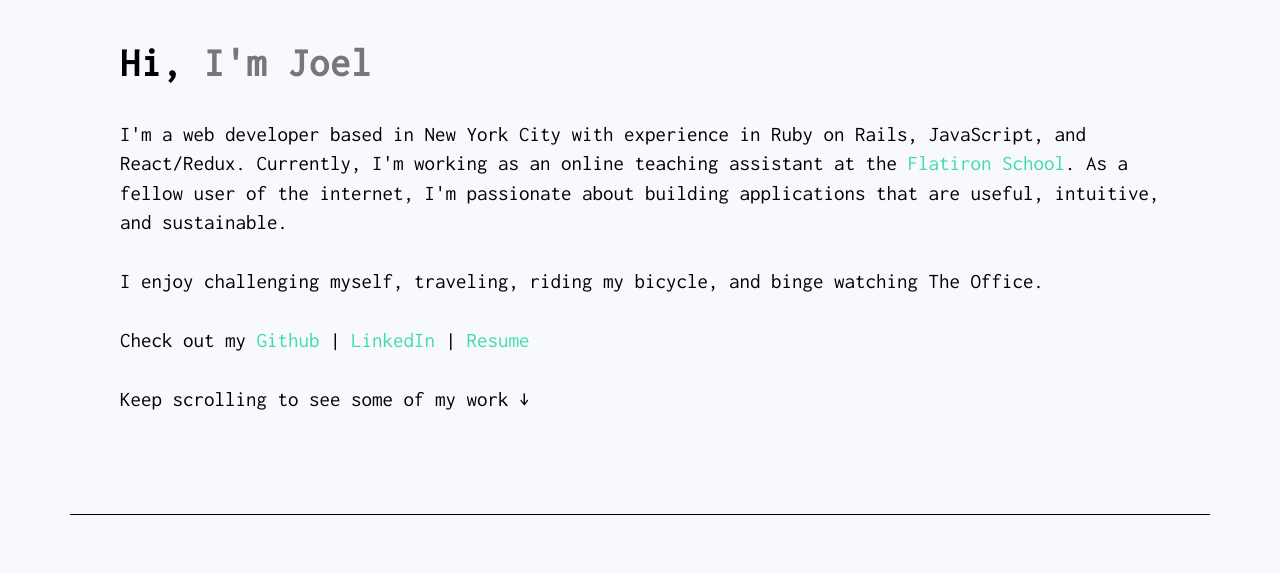
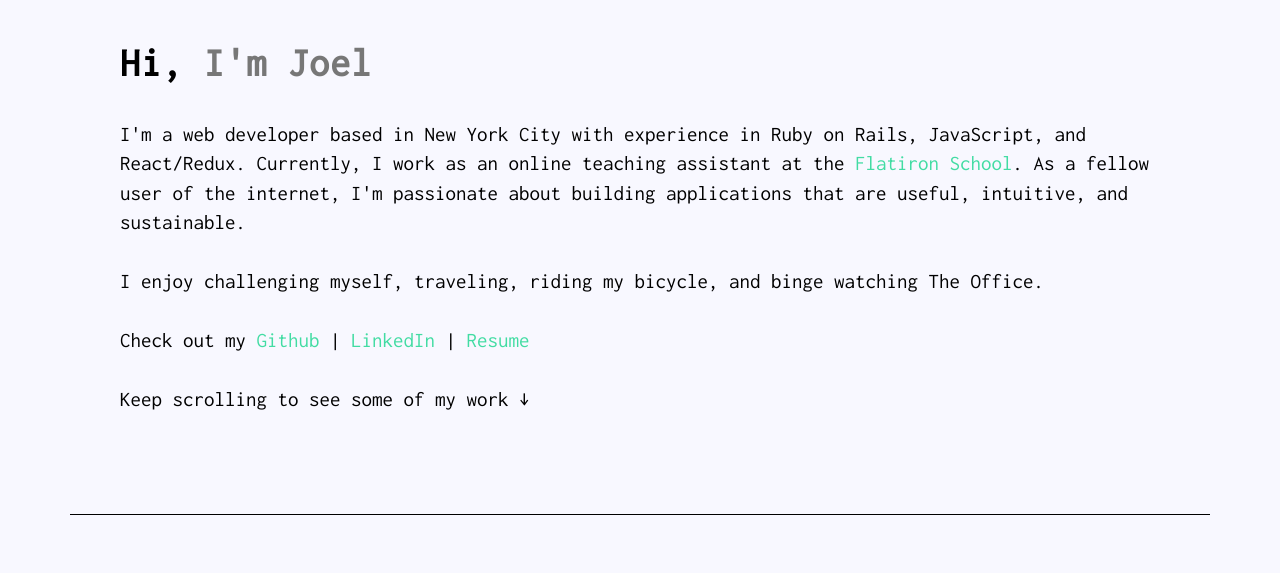
Before and after one commit to joelcowie/joelcowie.github.io, a website: page index.html in a window 1280 px wide. Shown: the part 920-1493 px from the top of the page. Drawn offline with nearby package versions, Linux system fonts and the light colour scheme.

Commit message:
minor site revision

```diff
--- a/index.html
+++ b/index.html
@@ -95,7 +95,7 @@
             <h2 class="featurette-heading">Hi,
                 <span class="text-muted">I'm Joel</span>
             </h2>
-            <p class="lead"> I'm a web developer based in New York City with experience in Ruby on Rails, JavaScript, and React/Redux. Currently, I'm working as an online teaching assistant at the <a href="https://flatironschool.com">Flatiron School</a>. As a fellow user of the internet, I'm passionate about building applications that are useful, intuitive, and sustainable. <br><br>
+            <p class="lead"> I'm a web developer based in New York City with experience in Ruby on Rails, JavaScript, and React/Redux. Currently, I work as an online teaching assistant at the <a href="https://flatironschool.com">Flatiron School</a>. As a fellow user of the internet, I'm passionate about building applications that are useful, intuitive, and sustainable. <br><br>
             I enjoy challenging myself, traveling, riding my bicycle, and binge watching The Office. <br><br>
             Check out my <a target="_blank" href="https://github.com/joelcowie">Github</a> | <a target="_blank" href="https://linkedin.com/in/joelcowie">LinkedIn</a> | <a target="_blank" href="Joel_Cowie_Resume.pdf">Resume</a>
             <br><br>
```
